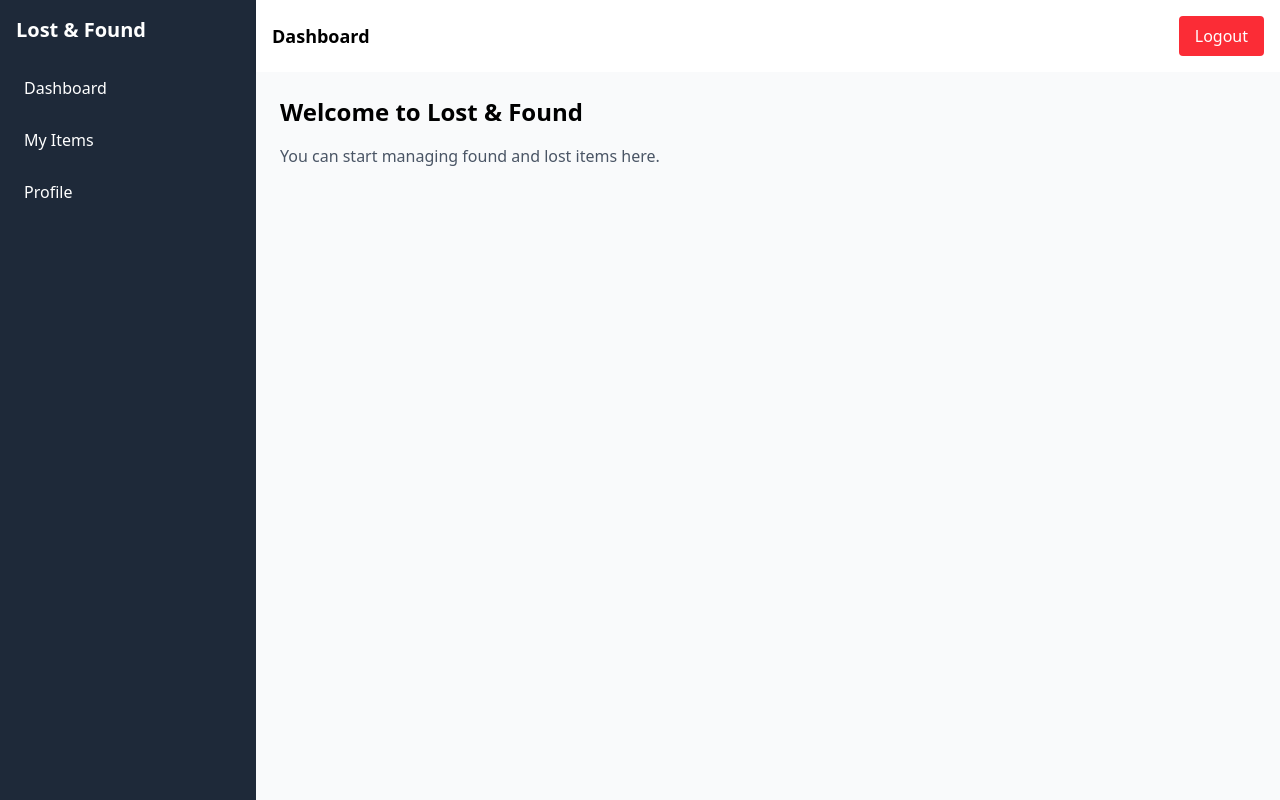
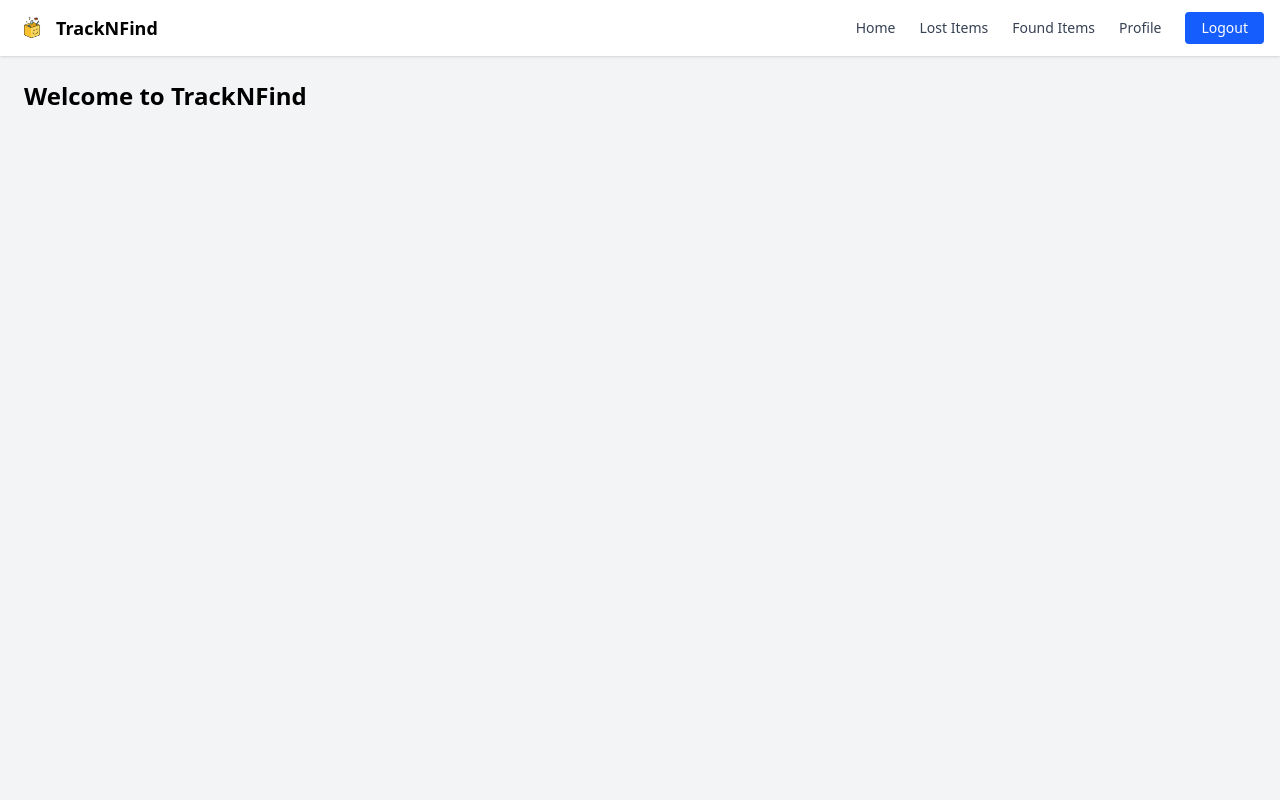
Before and after one commit to LEONG0719/AIROST_internProject, a Vue app in the folder Frontend/lostAndFound/: page /dashboard in a window 1280 px wide. Built offline with nearby package versions, Linux system fonts and the light colour scheme.

Commit message:
logout fix and pop up logout

```diff
--- a/Frontend/lostAndFound/package.json
+++ b/Frontend/lostAndFound/package.json
@@ -11,7 +11,8 @@
   "dependencies": {
     "pinia": "^3.0.4",
     "vue": "^3.5.22",
-    "vue-router": "^4.6.3"
+    "vue-router": "^4.6.3",
+    "vue-toastification": "^2.0.0-beta.5"
   },
   "devDependencies": {
     "@tailwindcss/postcss": "^4.1.17",
--- a/Frontend/lostAndFound/src/components/Sidebar.vue
+++ b/Frontend/lostAndFound/src/components/Sidebar.vue
@@ -1,6 +1,6 @@
 <template>
   <div class="w-64 bg-gray-800 text-white h-screen p-4">
-    <h2 class="text-xl font-bold mb-6">Lost & Found</h2>
+    <h2 class="text-xl font-bold mb-6">TrackNFind</h2>
     <ul>
       <li class="mb-3 hover:bg-gray-700 p-2 rounded cursor-pointer">Dashboard</li>
       <li class="mb-3 hover:bg-gray-700 p-2 rounded cursor-pointer">My Items</li>
--- a/Frontend/lostAndFound/src/main.ts
+++ b/Frontend/lostAndFound/src/main.ts
@@ -1,6 +1,20 @@
 import { createApp } from 'vue'
 import App from './App.vue'
 import router from './router'
+import Toast from "vue-toastification"
+import 'vue-toastification/dist/index.css'
+
 import './assets/main.css'
 
-createApp(App).use(router).mount('#app')
+const app = createApp(App)
+
+app.use(router)
+app.use(Toast, {
+  position: "top-right",
+  timeout: 2000,
+  closeOnClick: true,
+  pauseOnFocusLoss: true,
+  pauseOnHover: true,
+})
+
+app.mount('#app')
--- a/Frontend/lostAndFound/src/pages/DashboardPage.vue
+++ b/Frontend/lostAndFound/src/pages/DashboardPage.vue
@@ -1,10 +1,106 @@
 <template>
-  <DashboardLayout>
-    <h2 class="text-2xl font-semibold mb-4">Welcome to Lost & Found</h2>
-    <p class="text-gray-600">You can start managing found and lost items here.</p>
-  </DashboardLayout>
+  <div class="min-h-screen bg-gray-100">
+
+    <!-- TOPBAR -->
+    <header class="w-full bg-white shadow-sm px-4 py-3 flex justify-between items-center">
+
+      <!-- Logo -->
+      <div class="flex items-center gap-2">
+        <img src="/logo.png" alt="TrackNFind" class="h-8 w-auto" />
+        <span class="font-semibold text-lg">TrackNFind</span>
+      </div>
+
+      <!-- Desktop Menu -->
+      <nav class="hidden md:flex items-center gap-6 text-gray-700 text-sm font-medium">
+        <button class="hover:text-blue-600">Home</button>
+        <button class="hover:text-blue-600">Lost Items</button>
+        <button class="hover:text-blue-600">Found Items</button>
+        <button class="hover:text-blue-600">Profile</button>
+        <button class="bg-blue-600 text-white px-4 py-1.5 rounded hover:bg-blue-700" @click = "logout">
+          Logout
+        </button>
+      </nav>
+
+      <!-- Mobile Menu Button -->
+      <button class="md:hidden" @click="toggleMobileMenu">
+        <svg
+          class="w-7 h-7"
+          fill="none"
+          stroke="currentColor"
+          stroke-width="2"
+          viewBox="0 0 24 24"
+        >
+          <path stroke-linecap="round" stroke-linejoin="round"
+            d="M4 6h16M4 12h16M4 18h16"/>
+        </svg>
+      </button>
+
+    </header>
+
+
+    <!-- MOBILE DROPDOWN MENU -->
+    <Transition name="slide">
+      <div
+        v-if="isMobileMenuOpen"
+        class="md:hidden bg-white shadow-md px-4 py-4 space-y-3 text-gray-700"
+      >
+        <button class="w-full text-left hover:text-blue-600">Home</button>
+        <button class="w-full text-left hover:text-blue-600">Lost Items</button>
+        <button class="w-full text-left hover:text-blue-600">Found Items</button>
+        <button class="w-full text-left hover:text-blue-600">Profile</button>
+
+        <button class="w-full bg-blue-600 text-white py-2 rounded hover:bg-blue-700" @click = "logout">
+          Logout
+        </button>
+      </div>
+    </Transition>
+
+    <!-- PAGE CONTENT -->
+    <main class="p-6">
+      <h1 class="text-2xl font-bold mb-4">Welcome to TrackNFind</h1>
+
+      <p class="text-gray-600">
+
+      </p>
+    </main>
+
+  </div>
 </template>
 
-<script setup lang="ts">
-import DashboardLayout from '../layouts/DashboardLayout.vue'
+
+<script setup>
+
+import { ref } from 'vue'
+import { useRouter } from 'vue-router'
+import { useToast } from "vue-toastification";
+
+const router = useRouter();
+const toast = useToast();
+
+const isMobileMenuOpen = ref(false)
+
+const toggleMobileMenu = () => {
+  isMobileMenuOpen.value = !isMobileMenuOpen.value
+}
+
+const logout = () => {
+  localStorage.removeItem("authToken");
+  toast.success("Logout Successfully!");
+  router.push("/login");
+}
 </script>
+
+
+<style scoped>
+/* Slide down animation */
+.slide-enter-active,
+.slide-leave-active {
+  transition: all 0.25s ease-in-out;
+}
+
+.slide-enter-from,
+.slide-leave-to {
+  opacity: 0;
+  transform: translateY(-10px);
+}
+</style>
--- a/Frontend/lostAndFound/src/views/Home.vue
+++ /dev/null
@@ -1,6 +0,0 @@
-<template>
-  <div>
-    <h1 class="text-2xl font-bold mb-2">Welcome Home!</h1>
-    <p class="text-gray-600">This is your dashboard page.</p>
-  </div>
-</template>
--- a/Frontend/lostAndFound/src/views/Login.vue
+++ /dev/null
@@ -1,33 +0,0 @@
-<template>
-  <div class="flex justify-center items-center min-h-screen bg-gradient-to-r from-indigo-400 to-purple-500">
-    <div class="bg-white p-8 rounded-2xl shadow-md w-80">
-      <h1 class="text-2xl font-bold text-center mb-6">Login</h1>
-      <input v-model="username" placeholder="Username" class="w-full p-2 mb-3 border rounded" />
-      <input v-model="password" placeholder="Password" type="password" class="w-full p-2 mb-4 border rounded" />
-      <button @click="login" class="w-full bg-indigo-500 text-white py-2 rounded hover:bg-indigo-600">
-        Login
-      </button>
-    </div>
-  </div>
-</template>
-
-<script lang="ts" setup>
-import { ref } from 'vue'
-import { useRouter } from 'vue-router'
-import { useUserStore } from '../stores/user'
-
-const router = useRouter()
-const user = useUserStore()
-
-const username = ref('')
-const password = ref('')
-
-const login = () => {
-  if (username.value && password.value) {
-    user.login()
-    router.push('/app/home')
-  } else {
-    alert('Please enter username and password')
-  }
-}
-</script>
```
Also changed, not shown: 1 other file (tests, documents, lock files or other folders).
